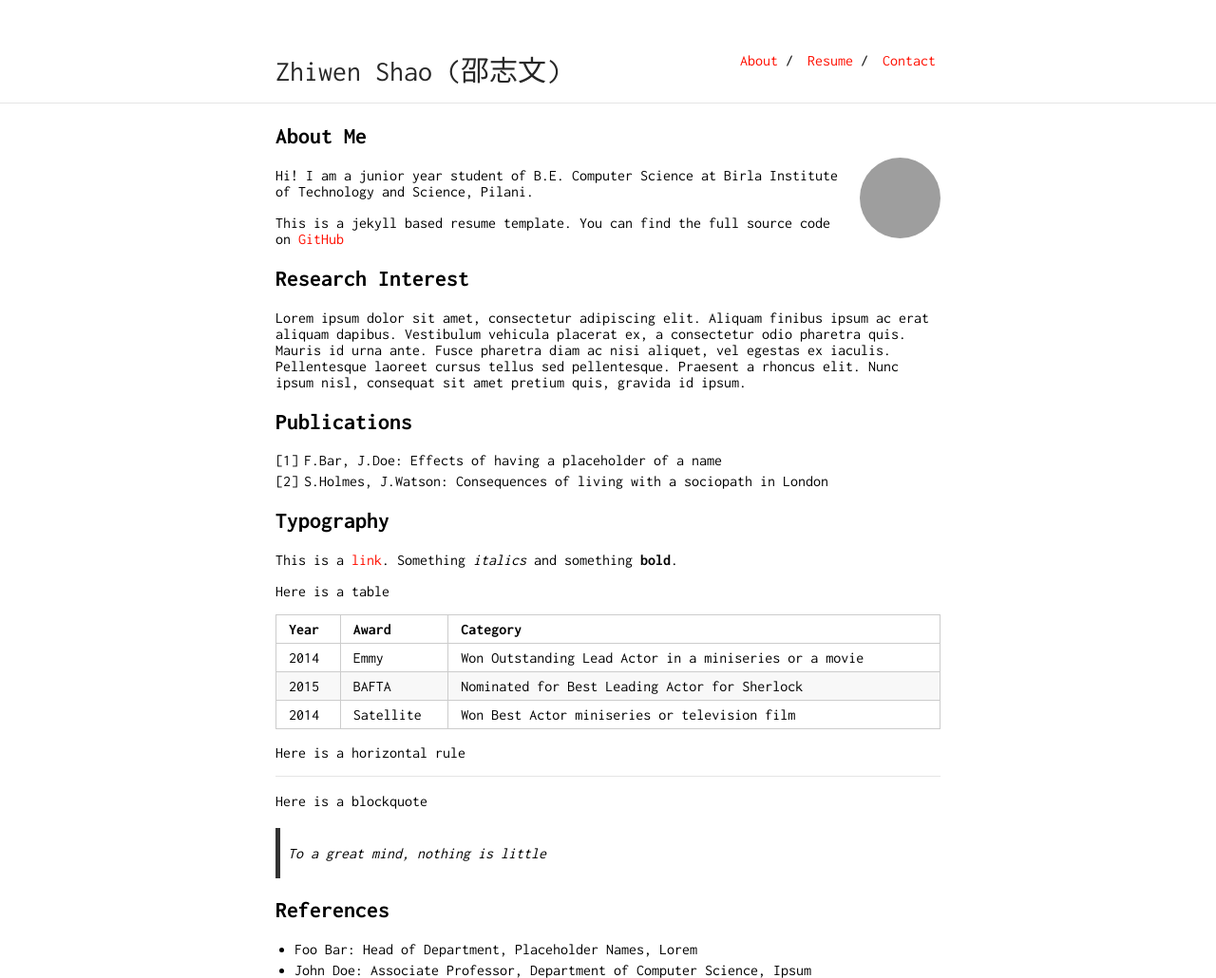
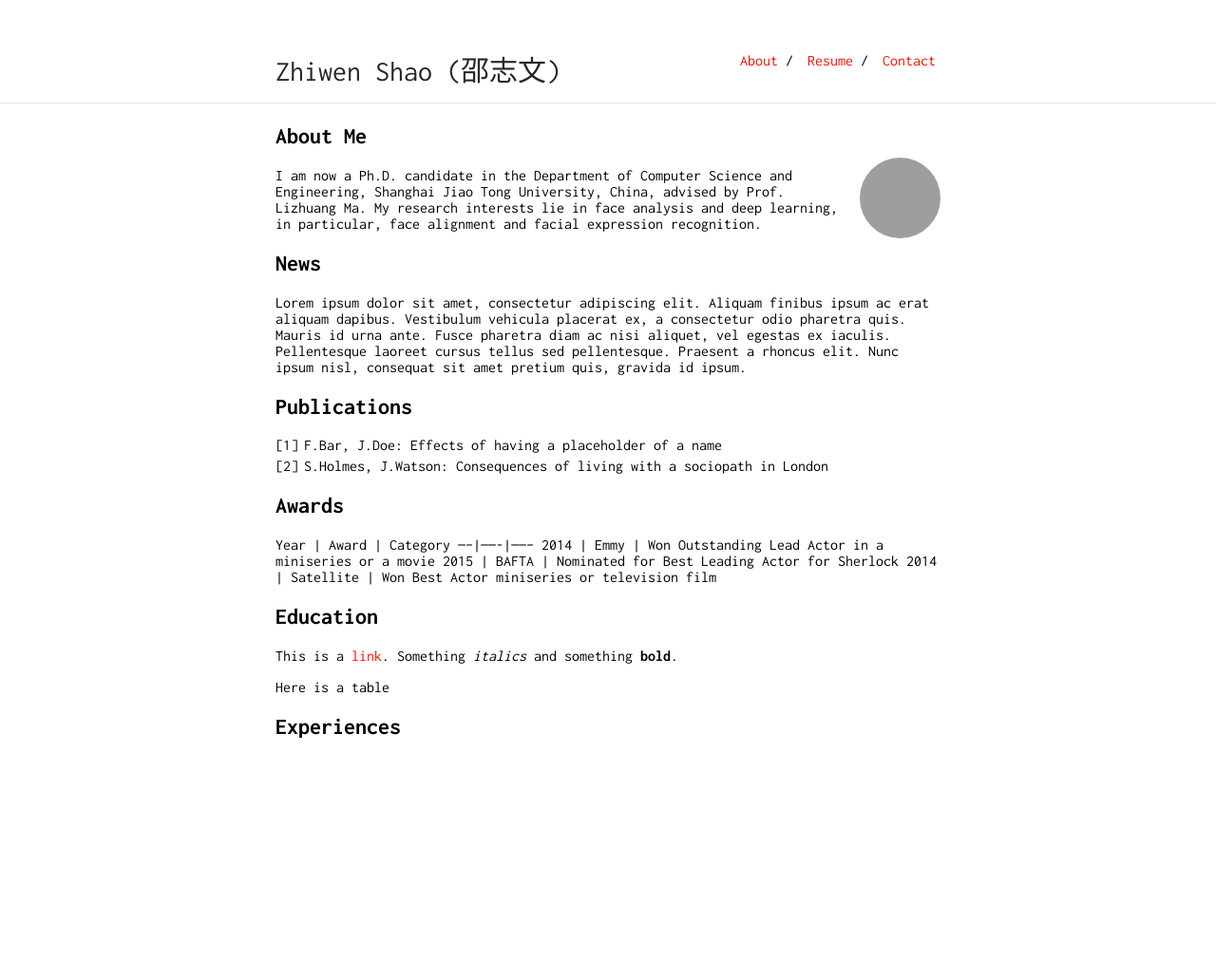
Before and after one commit to ZhiwenShao/ZhiwenShao_v1.github.io, a Jekyll site: the page built from index.md, in a window 1280 px wide. Shown: the whole page at 95% size. Built offline with Jekyll 4.4.1, drawn with Linux system fonts in a browser that asks for light colours; our own code applies the rules of GitHub Pages for plain Markdown files; after the commit the page ends 900 px from its top, so only the background shows below that; grey boxes are pictures that could not be loaded.

Commit message:
Update index.md

```diff
--- a/index.md
+++ b/index.md
@@ -6,11 +6,9 @@ layout: default
 
 <img class="profile-picture" src="zhiwen.png">
 
-Hi! I am a junior year student of B.E. Computer Science at Birla Institute of Technology and Science, Pilani.
+I am now a Ph.D. candidate in the Department of Computer Science and Engineering, Shanghai Jiao Tong University, China, advised by Prof. Lizhuang Ma. My research interests lie in face analysis and deep learning, in particular, face alignment and facial expression recognition.
 
-This is a jekyll based resume template. You can find the full source code on [GitHub](https://github.com/bk2dcradle/researcher)
-
-## Research Interest
+## News
 
 Lorem ipsum dolor sit amet, consectetur adipiscing elit. Aliquam finibus ipsum ac erat aliquam dapibus. Vestibulum vehicula placerat ex, a consectetur odio pharetra quis. Mauris id urna ante. Fusce pharetra diam ac nisi aliquet, vel egestas ex iaculis. Pellentesque laoreet cursus tellus sed pellentesque. Praesent a rhoncus elit. Nunc ipsum nisl, consequat sit amet pretium quis, gravida id ipsum.
 
@@ -19,27 +17,17 @@ Lorem ipsum dolor sit amet, consectetur adipiscing elit. Aliquam finibus ipsum a
 1. F.Bar, J.Doe: Effects of having a placeholder of a name
 2. S.Holmes, J.Watson: Consequences of living with a sociopath in London
 
-## Typography
-
-This is a [link](http://google.com). Something *italics* and something **bold**.
-
-Here is a table
-
+## Awards
 Year | Award | Category
 -----|-------|--------
 2014 | Emmy  | Won Outstanding Lead Actor in a miniseries or a movie
 2015 | BAFTA | Nominated for Best Leading Actor for Sherlock
 2014 | Satellite | Won Best Actor miniseries or television film
 
-Here is a horizontal rule
+## Education
 
----
+This is a [link](http://google.com). Something *italics* and something **bold**.
 
-Here is a blockquote
+Here is a table
 
-> To a great mind, nothing is little
-
-## References
-
-* Foo Bar: Head of Department, Placeholder Names, Lorem
-* John Doe: Associate Professor, Department of Computer Science, Ipsum
+## Experiences
```
